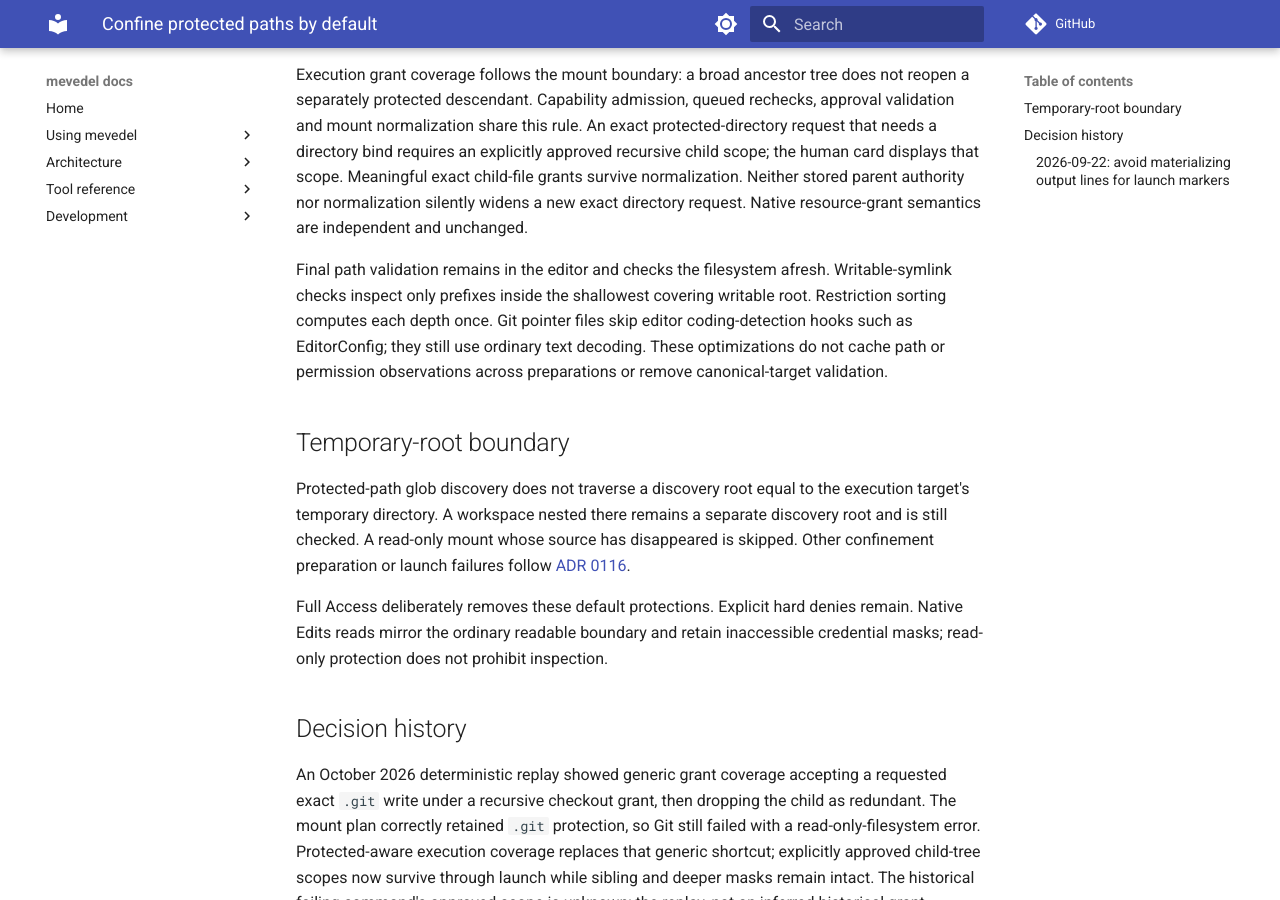
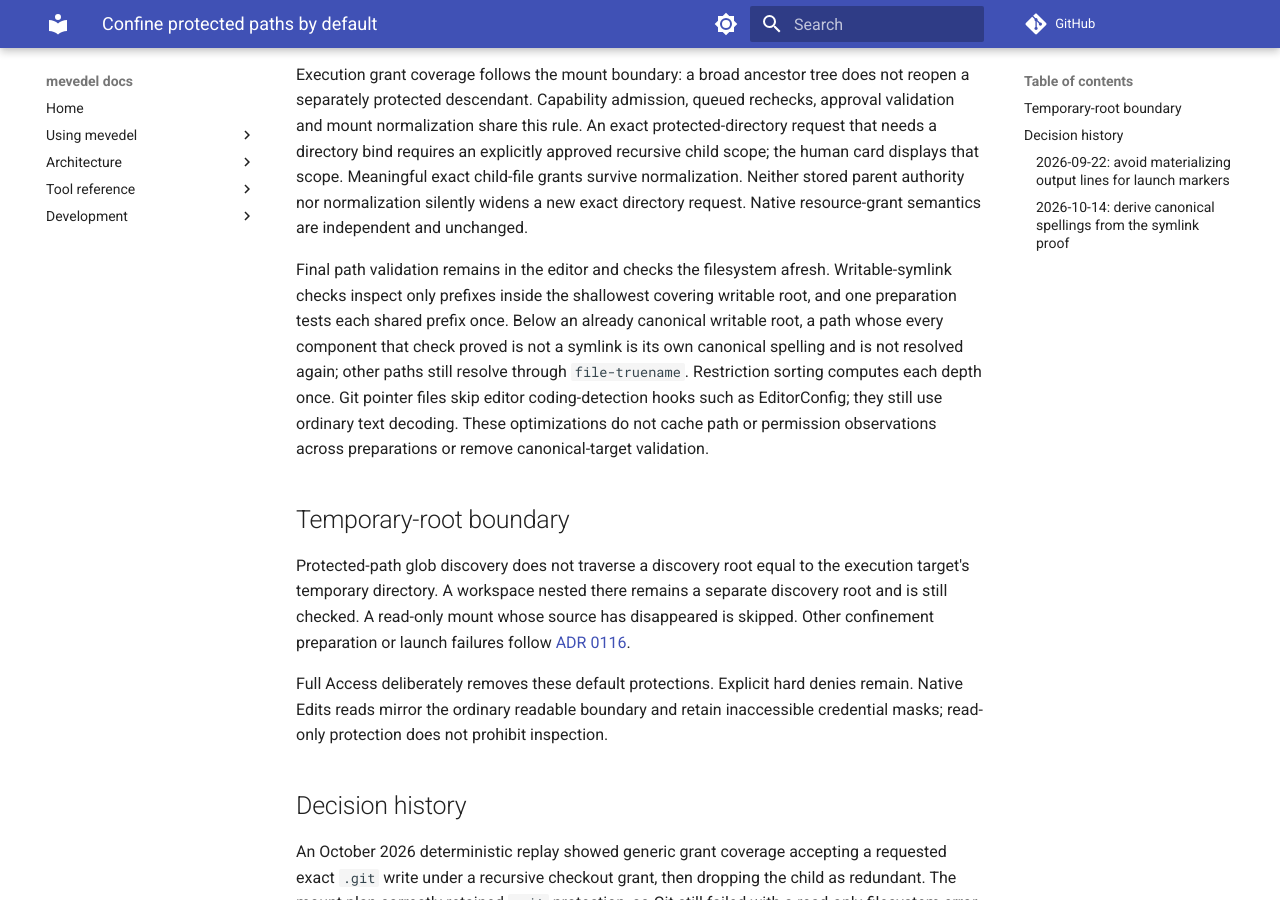
Before and after one commit to FrauH0lle/mevedel, an MkDocs documentation site: the page built from docs/adr/0017-confine-protected-paths-by-default.md, in a window 1280 px wide and 900 px high, scrolled down 748 px. Built offline with MkDocs 1.6.1 and Material for MkDocs 9.7.7, drawn with Linux system fonts in a browser that asks for light colours; comment, search, counter and statistics services are not loaded; some of the changed text lies outside the part shown.

Commit message:
perf(sandbox): Derive canonical spellings from the symlink proof
Protected-path restriction processing ran in the foreground of every
confined Bash launch.  With 317 candidates it re-tested shared prefixes
for symlinks twice per candidate and resolved each path again through
file-truename, about 100 ms in the live editor.

One preparation now tests each prefix once, and below an already
canonical writable root a path proved free of symlinks is its own
canonical spelling.  Compiled replays reduce the median from about 160 to
43 ms with byte-identical restrictions.

```diff
--- a/docs/adr/0017-confine-protected-paths-by-default.md
+++ b/docs/adr/0017-confine-protected-paths-by-default.md
@@ -41,7 +41,11 @@
 
 Final path validation remains in the editor and checks the filesystem afresh.
 Writable-symlink checks inspect only prefixes inside the shallowest covering
-writable root. Restriction sorting computes each depth once. Git pointer files
+writable root, and one preparation tests each shared prefix once. Below an
+already canonical writable root, a path whose every component that check proved
+is not a symlink is its own canonical spelling and is not resolved again; other
+paths still resolve through `file-truename`. Restriction sorting computes each
+depth once. Git pointer files
 skip editor coding-detection hooks such as EditorConfig; they still use ordinary
 text decoding. These optimizations do not cache path or permission observations
 across preparations or remove canonical-target validation.
@@ -112,3 +116,19 @@
 A 6.4-MB, 100,000-line replay reduced this phase from about 40 to 14 ms and from
 29.9 to 12.8 MB of allocation. Output separators and result metadata are preserved;
 case differences and embedded marker-shaped text remain ordinary output.
+
+### 2026-10-14: derive canonical spellings from the symlink proof
+
+Event-loop telemetry still attributed recurring input lag around confined Bash
+calls to this foreground step: 317 protected candidates in this repository, 285
+of them fixture `.git` directories nested under `.scratch`, cost about 100 ms in
+the live editor. `file-truename` was 48% of its self time and `file-symlink-p`
+22%; every candidate re-tested the same shared prefixes, twice. The preparation
+now remembers the prefixes it already proved are not symlinks, and skips
+`file-truename` where that same proof already establishes the canonical
+spelling. A root reached through a symlinked ancestor is not canonical, so its
+paths still resolve and keep their canonical alias. Three alternating compiled
+replays over the same candidates reduced the median from about 160 to 43 ms with
+byte-identical restrictions. Discovery itself and the protected set are
+unchanged; excluding ignored trees from discovery was rejected because a nested
+`.git` there remains a real write target.
```
Also changed, not shown: 2 other files.
